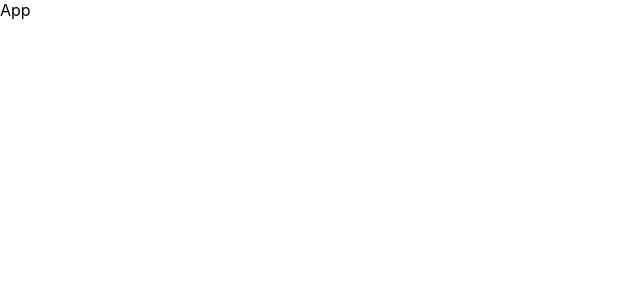
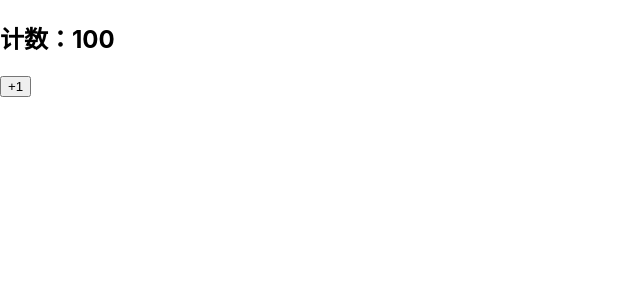
Before and after one commit to 666-arch/react-plan, a React (Create React App) app: page / in a window 1280 px wide. Shown: the top 300 px of the page, without its empty margins (0-640 px from the left). Built offline with nearby package versions, Linux system fonts and the light colour scheme.

Commit message:
use useEffect update class

```diff
--- a/src/04_useEffect的使用/App.jsx
+++ b/src/04_useEffect的使用/App.jsx
@@ -1,9 +1,27 @@
-import React, { memo } from 'react'
+import React, { PureComponent } from 'react'
 
-export default memo(function App() {
-  return (
-    <div>
-      App
-    </div>
-  )
-})
+export class App extends PureComponent {
+  constructor(){
+    super()
+    this.state={
+      counter: 100
+    }
+  }
+  componentDidMount(){
+    document.title = this.state.counter
+  }
+  componentDidUpdate(){
+    document.title = this.state.counter
+  }
+  render() {
+    const {counter} = this.state
+    return (
+      <div>
+        <h2>计数：{counter}</h2>
+        <button onClick={e=>this.setState({counter: counter+1})}>+1</button>
+      </div>
+    )
+  }
+}
+
+export default App
```
